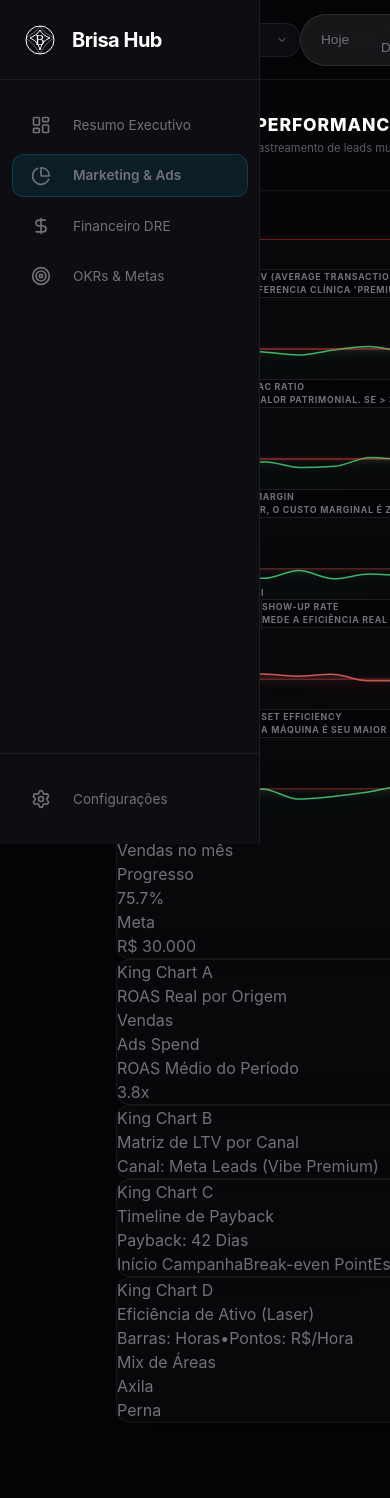
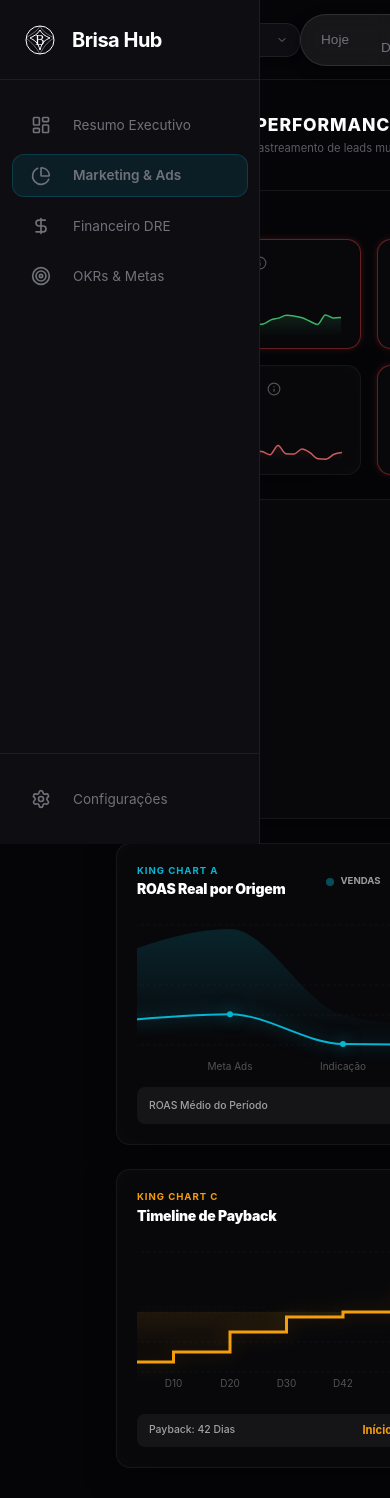
Before and after one commit to caiogaia3/brisa-laser, a React (Vite) app in the folder hub/: page /marketing in a window 390 px wide. Shown: the top 1498 px of the page. Before the commit the page ends 1458 px from the top, so only its background shows below. Built offline with nearby package versions, Linux system fonts and the light colour scheme.

Commit message:
fix: restore layout by replacing Tailwind with native CSS/Inline Styles for production stability 💎🔥

```diff
--- a/hub/src/components/Charts/KingChart_Asset.tsx
+++ b/hub/src/components/Charts/KingChart_Asset.tsx
@@ -7,20 +7,13 @@ interface KingChartAssetProps {
 
 const KingChart_Asset: React.FC<KingChartAssetProps> = ({ data }) => {
   return (
-    <div className="liquid-glass p-5 flex flex-col h-full">
-      <div className="flex items-center justify-between mb-4">
-        <div>
-          <div className="text-[0.6rem] font-bold text-cyan-400 uppercase tracking-widest">King Chart D</div>
-          <div className="text-sm font-black text-white tracking-tight">Eficiência de Ativo (Laser)</div>
-        </div>
-        <div className="flex gap-2 text-[0.5rem] font-bold text-white/40 uppercase tracking-widest">
-           <span>Barras: Horas</span>
-           <span>•</span>
-           <span className="text-cyan-400">Pontos: R$/Hora</span>
-        </div>
+    <div className="liquid-glass" style={{ padding: '20px', display: 'flex', flexDirection: 'column', height: '100%' }}>
+      <div style={{ marginBottom: '16px' }}>
+        <div style={{ fontSize: '0.6rem', fontWeight: 700, color: 'var(--color-success)', textTransform: 'uppercase', letterSpacing: '0.1em' }}>KING CHART D</div>
+        <div style={{ fontSize: '0.875rem', fontWeight: 900, color: 'white', letterSpacing: '-0.02em' }}>Eficiência de Ativo (Laser)</div>
       </div>
 
-      <div className="flex-1 min-h-[160px]">
+      <div style={{ flex: 1, minHeight: '160px' }}>
         <ResponsiveContainer width="100%" height="100%">
           <BarChart data={data} margin={{ top: 10, right: 10, left: -20, bottom: 0 }}>
             <CartesianGrid strokeDasharray="3 3" stroke="rgba(255,255,255,0.03)" vertical={false} />
@@ -29,7 +22,6 @@ const KingChart_Asset: React.FC<KingChartAssetProps> = ({ data }) => {
               axisLine={false}
               tickLine={false}
               tick={{ fontSize: 10, fill: 'rgba(255,255,255,0.3)' }}
-              dy={10}
             />
             <YAxis hide />
             <Tooltip
@@ -37,41 +29,28 @@ const KingChart_Asset: React.FC<KingChartAssetProps> = ({ data }) => {
                 background: 'rgba(5, 5, 8, 0.9)',
                 border: '1px solid rgba(255, 255, 255, 0.1)',
                 borderRadius: '12px',
-                fontSize: '11px',
-                backdropFilter: 'blur(20px)'
+                fontSize: '11px'
               }}
-              itemStyle={{ color: '#fff' }}
             />
             <Bar
               dataKey="hours"
-              fill="rgba(255,255,255,0.03)"
+              fill="rgba(34, 197, 94, 0.1)"
               radius={[4, 4, 0, 0]}
-              isAnimationActive={true}
+              stroke="var(--color-success)"
+              strokeDasharray="4 2"
             />
             <Bar
               dataKey="revenuePerHour"
-              fill="#06b6d4"
+              fill="var(--color-success)"
               radius={[4, 4, 0, 0]}
-              barSize={8}
-              isAnimationActive={true}
-              style={{ filter: 'drop-shadow(0 0 5px rgba(6, 182, 212, 0.3))' }}
+              style={{ filter: 'drop-shadow(0 0 8px rgba(34, 197, 94, 0.4))' }}
             />
           </BarChart>
         </ResponsiveContainer>
       </div>
 
-      <div className="mt-3 flex justify-between items-center text-[0.6rem] uppercase font-bold tracking-widest text-white/40">
-        <span>Mix de Áreas</span>
-        <div className="flex gap-4">
-          <div className="flex items-center gap-1.5">
-            <span className="text-white">Axila</span>
-            <div className="w-1 h-1 rounded-full bg-cyan-400" />
-          </div>
-          <div className="flex items-center gap-1.5">
-            <span className="text-white">Perna</span>
-            <div className="w-1 h-1 rounded-full bg-cyan-400" />
-          </div>
-        </div>
+      <div style={{ marginTop: '12px', display: 'flex', justifyContent: 'space-between', alignItems: 'center', backgroundColor: 'rgba(255, 255, 255, 0.05)', borderRadius: '8px', padding: '8px 12px' }}>
+        <div style={{ fontSize: '0.65rem', color: 'rgba(255, 255, 255, 0.6)', fontWeight: 500 }}>Mix de Áreas: Coxa/Perna</div>
       </div>
     </div>
   );
--- a/hub/src/components/Charts/KingChart_LTV.tsx
+++ b/hub/src/components/Charts/KingChart_LTV.tsx
@@ -7,41 +7,40 @@ interface KingChartLTVProps {
 
 const KingChart_LTV: React.FC<KingChartLTVProps> = ({ data }) => {
   return (
-    <div className="liquid-glass p-5 flex flex-col h-full relative overflow-hidden">
-      {/* Background Atmosphere Blur */}
-      <div className="absolute inset-0 radar-atmosphere opacity-30 pointer-events-none" />
-
-      <div className="relative z-10 mb-2">
-        <div className="text-[0.6rem] font-bold text-cyan-400 uppercase tracking-widest">King Chart B</div>
-        <div className="text-sm font-black text-white tracking-tight">Matriz de LTV por Canal</div>
+    <div className="liquid-glass" style={{ padding: '20px', display: 'flex', flexDirection: 'column', height: '100%' }}>
+      <div style={{ marginBottom: '16px' }}>
+        <div style={{ fontSize: '0.6rem', fontWeight: 700, color: 'var(--color-secondary)', textTransform: 'uppercase', letterSpacing: '0.1em' }}>KING CHART B</div>
+        <div style={{ fontSize: '0.875rem', fontWeight: 900, color: 'white', letterSpacing: '-0.02em' }}>Matriz de LTV por Canal</div>
       </div>
 
-      <div className="flex-1 min-h-[160px] relative z-10">
+      <div style={{ flex: 1, minHeight: '160px', position: 'relative' }}>
+        {/* Atmospheric Blur Background */}
+        <div style={{
+          position: 'absolute', top: '50%', left: '50%', transform: 'translate(-50%, -50%)',
+          width: '120px', height: '120px', background: 'var(--color-secondary)',
+          filter: 'blur(60px)', opacity: 0.1, pointerEvents: 'none'
+        }} />
+
         <ResponsiveContainer width="100%" height="100%">
-          <RadarChart cx="50%" cy="50%" outerRadius="70%" data={data}>
+          <RadarChart cx="50%" cy="50%" outerRadius="80%" data={data}>
             <PolarGrid stroke="rgba(255,255,255,0.05)" />
             <PolarAngleAxis
               dataKey="subject"
-              tick={{ fill: 'rgba(255,255,255,0.4)', fontSize: 9, fontWeight: 700 }}
+              tick={{ fill: 'rgba(255,255,255,0.4)', fontSize: 9, fontWeight: 600 }}
             />
             <Radar
               name="Intelligence"
               dataKey="value"
-              stroke="#06b6d4"
-              strokeWidth={2}
-              fill="#06b6d4"
+              stroke="var(--color-secondary)"
+              fill="var(--color-secondary)"
               fillOpacity={0.2}
-              isAnimationActive={true}
-              style={{ filter: 'drop-shadow(0 0 10px rgba(6, 182, 212, 0.4))' }}
             />
           </RadarChart>
         </ResponsiveContainer>
       </div>
 
-      <div className="mt-2 text-center relative z-10">
-        <div className="inline-block px-3 py-1 bg-cyan-500/10 rounded-full border border-cyan-500/20 text-[0.6rem] font-bold text-cyan-400 uppercase tracking-widest">
-           Canal: Meta Leads (Vibe Premium)
-        </div>
+      <div style={{ marginTop: '12px', display: 'flex', justifyContent: 'space-between', alignItems: 'center', backgroundColor: 'rgba(255, 255, 255, 0.05)', borderRadius: '8px', padding: '8px 12px' }}>
+        <div style={{ fontSize: '0.65rem', color: 'rgba(255, 255, 255, 0.6)', fontWeight: 500 }}>Canal: Meta Leads (Vibe Premium)</div>
       </div>
     </div>
   );
--- a/hub/src/components/Charts/KingChart_Payback.tsx
+++ b/hub/src/components/Charts/KingChart_Payback.tsx
@@ -1,5 +1,5 @@
 import React from 'react';
-import { AreaChart, Area, XAxis, YAxis, CartesianGrid, Tooltip, ResponsiveContainer, ReferenceLine } from 'recharts';
+import { Area, XAxis, YAxis, CartesianGrid, Tooltip, ResponsiveContainer, AreaChart } from 'recharts';
 
 interface KingChartPaybackProps {
   data: any[];
@@ -7,26 +7,19 @@ interface KingChartPaybackProps {
 
 const KingChart_Payback: React.FC<KingChartPaybackProps> = ({ data }) => {
   return (
-    <div className="liquid-glass p-5 flex flex-col h-full">
-      <div className="flex items-center justify-between mb-4">
-        <div>
-          <div className="text-[0.6rem] font-bold text-cyan-400 uppercase tracking-widest">King Chart C</div>
-          <div className="text-sm font-black text-white tracking-tight">Timeline de Payback</div>
-        </div>
-        <div className="px-2 py-0.5 rounded bg-emerald-500/10 border border-emerald-500/20 text-[0.55rem] font-bold text-emerald-400 uppercase tracking-widest">
-           Payback: 42 Dias
-        </div>
+    <div className="liquid-glass" style={{ padding: '20px', display: 'flex', flexDirection: 'column', height: '100%' }}>
+      <div style={{ marginBottom: '16px' }}>
+        <div style={{ fontSize: '0.6rem', fontWeight: 700, color: 'var(--color-warning)', textTransform: 'uppercase', letterSpacing: '0.1em' }}>KING CHART C</div>
+        <div style={{ fontSize: '0.875rem', fontWeight: 900, color: 'white', letterSpacing: '-0.02em' }}>Timeline de Payback</div>
       </div>
 
-      <div className="flex-1 min-h-[160px]">
+      <div style={{ flex: 1, minHeight: '160px' }}>
         <ResponsiveContainer width="100%" height="100%">
           <AreaChart data={data} margin={{ top: 10, right: 10, left: -20, bottom: 0 }}>
             <defs>
-              <linearGradient id="splitColor" x1="0" y1="0" x2="0" y2="1">
-                <stop offset={0} stopColor="#4ade80" stopOpacity={0.4} />
-                <stop offset={0.5} stopColor="#4ade80" stopOpacity={0.1} />
-                <stop offset={0.5} stopColor="#f87171" stopOpacity={0.1} />
-                <stop offset={1} stopColor="#f87171" stopOpacity={0.4} />
+              <linearGradient id="colorPayback" x1="0" y1="0" x2="0" y2="1">
+                <stop offset="5%" stopColor="var(--color-warning)" stopOpacity={0.2}/>
+                <stop offset="95%" stopColor="var(--color-warning)" stopOpacity={0}/>
               </linearGradient>
             </defs>
             <CartesianGrid strokeDasharray="3 3" stroke="rgba(255,255,255,0.03)" vertical={false} />
@@ -35,37 +28,32 @@ const KingChart_Payback: React.FC<KingChartPaybackProps> = ({ data }) => {
               axisLine={false}
               tickLine={false}
               tick={{ fontSize: 10, fill: 'rgba(255,255,255,0.3)' }}
-              dy={10}
             />
-            <YAxis hide />
+            <YAxis hide domain={['auto', 'auto']} />
             <Tooltip
               contentStyle={{
                 background: 'rgba(5, 5, 8, 0.9)',
                 border: '1px solid rgba(255, 255, 255, 0.1)',
                 borderRadius: '12px',
-                fontSize: '11px',
-                backdropFilter: 'blur(20px)'
+                fontSize: '11px'
               }}
-              itemStyle={{ color: '#fff' }}
             />
-            <ReferenceLine y={0} stroke="rgba(255,255,255,0.1)" strokeWidth={1} />
             <Area
-              type="step"
+              type="stepAfter"
               dataKey="value"
-              stroke="#06b6d4"
-              strokeWidth={2}
-              fill="url(#splitColor)"
-              isAnimationActive={true}
-              style={{ filter: 'drop-shadow(0 0 5px rgba(6, 182, 212, 0.3))' }}
+              stroke="var(--color-warning)"
+              strokeWidth={3}
+              fillOpacity={1}
+              fill="url(#colorPayback)"
+              style={{ filter: 'drop-shadow(0 0 10px rgba(245, 158, 11, 0.3))' }}
             />
           </AreaChart>
         </ResponsiveContainer>
       </div>
 
-      <div className="mt-3 flex justify-between items-center text-[0.6rem] uppercase font-bold tracking-widest text-white/40">
-        <span>Início Campanha</span>
-        <span>Break-even Point</span>
-        <span>Escala</span>
+      <div style={{ marginTop: '12px', display: 'flex', justifyContent: 'space-between', alignItems: 'center', backgroundColor: 'rgba(255, 255, 255, 0.05)', borderRadius: '8px', padding: '8px 12px' }}>
+        <div style={{ fontSize: '0.65rem', color: 'rgba(255, 255, 255, 0.6)', fontWeight: 500 }}>Payback: 42 Dias</div>
+        <div style={{ fontSize: '0.7rem', fontWeight: 700, color: 'var(--color-warning)' }}>Início Campanha</div>
       </div>
     </div>
   );
--- a/hub/src/components/Charts/KingChart_ROAS.tsx
+++ b/hub/src/components/Charts/KingChart_ROAS.tsx
@@ -7,25 +7,25 @@ interface KingChartROASProps {
 
 const KingChart_ROAS: React.FC<KingChartROASProps> = ({ data }) => {
   return (
-    <div className="liquid-glass p-5 flex flex-col h-full">
-      <div className="flex items-center justify-between mb-4">
+    <div className="liquid-glass" style={{ padding: '20px', display: 'flex', flexDirection: 'column', height: '100%' }}>
+      <div style={{ display: 'flex', alignItems: 'center', justifyContent: 'space-between', marginBottom: '16px' }}>
         <div>
-          <div className="text-[0.6rem] font-bold text-cyan-400 uppercase tracking-widest">King Chart A</div>
-          <div className="text-sm font-black text-white tracking-tight">ROAS Real por Origem</div>
+          <div style={{ fontSize: '0.6rem', fontWeight: 700, color: 'var(--color-primary)', uppercase: 'true', letterSpacing: '0.1em' } as any}>KING CHART A</div>
+          <div style={{ fontSize: '0.875rem', fontWeight: 900, color: 'white', letterSpacing: '-0.02em' }}>ROAS Real por Origem</div>
         </div>
-        <div className="flex gap-4">
-          <div className="flex items-center gap-1.5">
-            <div className="w-2 h-2 rounded-full bg-cyan-500/40" />
-            <span className="text-[0.6rem] text-white/60 uppercase font-bold">Vendas</span>
+        <div style={{ display: 'flex', gap: '16px' }}>
+          <div style={{ display: 'flex', alignItems: 'center', gap: '6px' }}>
+            <div style={{ width: '8px', height: '8px', borderRadius: '50%', backgroundColor: 'rgba(6, 182, 212, 0.4)' }} />
+            <span style={{ fontSize: '0.6rem', color: 'rgba(255, 255, 255, 0.6)', fontWeight: 700, textTransform: 'uppercase' }}>Vendas</span>
           </div>
-          <div className="flex items-center gap-1.5">
-            <div className="w-2 h-2 rounded-full bg-cyan-400" />
-            <span className="text-[0.6rem] text-white/60 uppercase font-bold">Ads Spend</span>
+          <div style={{ display: 'flex', alignItems: 'center', gap: '6px' }}>
+            <div style={{ width: '8px', height: '8px', borderRadius: '50%', backgroundColor: 'var(--color-primary)' }} />
+            <span style={{ fontSize: '0.6rem', color: 'rgba(255, 255, 255, 0.6)', fontWeight: 700, textTransform: 'uppercase' }}>Ads Spend</span>
           </div>
         </div>
       </div>
 
-      <div className="flex-1 min-h-[160px]">
+      <div style={{ flex: 1, minHeight: '160px' }}>
         <ResponsiveContainer width="100%" height="100%">
           <ComposedChart data={data} margin={{ top: 10, right: 10, left: -20, bottom: 0 }}>
             <defs>
@@ -75,9 +75,9 @@ const KingChart_ROAS: React.FC<KingChartROASProps> = ({ data }) => {
         </ResponsiveContainer>
       </div>
 
-      <div className="mt-3 flex justify-between items-center bg-white/5 rounded-lg p-2 px-3">
-        <div className="text-[0.65rem] text-white/60 font-medium">ROAS Médio do Período</div>
-        <div className="text-sm font-black text-cyan-400">3.8x</div>
+      <div style={{ marginTop: '12px', display: 'flex', justifyContent: 'space-between', alignItems: 'center', backgroundColor: 'rgba(255, 255, 255, 0.05)', borderRadius: '8px', padding: '8px 12px' }}>
+        <div style={{ fontSize: '0.65rem', color: 'rgba(255, 255, 255, 0.6)', fontWeight: 500 }}>ROAS Médio do Período</div>
+        <div style={{ fontSize: '0.875rem', fontWeight: 900, color: 'var(--color-primary)' }}>3.8x</div>
       </div>
     </div>
   );
--- a/hub/src/components/Charts/ZanduDonut.tsx
+++ b/hub/src/components/Charts/ZanduDonut.tsx
@@ -1,82 +1,61 @@
 import React from 'react';
-import { PieChart, Pie, Cell, ResponsiveContainer } from 'recharts';
 
 interface ZanduDonutProps {
   value: number;
   target: number;
   label: string;
-  subValue?: string;
-  color?: string;
+  subValue: string;
 }
 
-const ZanduDonut: React.FC<ZanduDonutProps> = ({
-  value,
-  target,
-  label,
-  subValue,
-  color = '#06b6d4'
-}) => {
+const ZanduDonut: React.FC<ZanduDonutProps> = ({ value, target, label, subValue }) => {
   const percentage = Math.min((value / target) * 100, 100);
-  const remaining = Math.max(0, 100 - percentage);
-
-  const data = [
-    { name: 'Progress', value: percentage },
-    { name: 'Remaining', value: remaining }
-  ];
+  const radius = 70;
+  const circumference = 2 * Math.PI * radius;
+  const offset = circumference - (percentage / 100) * circumference;
 
   return (
-    <div className="liquid-glass p-6 h-full flex flex-col items-center justify-center relative overflow-hidden">
-      {/* Background Atmosphere */}
-      <div className="absolute inset-0 radar-atmosphere opacity-20" />
+    <div className="liquid-glass" style={{ padding: '24px', height: '100%', display: 'flex', flexDirection: 'column', alignItems: 'center', justifyContent: 'center', position: 'relative', overflow: 'hidden' }}>
+      {/* Background Decorative Circles */}
+      <div style={{ position: 'absolute', top: '-20px', right: '-20px', width: '100px', height: '100px', background: 'var(--color-primary)', opacity: 0.05, filter: 'blur(40px)', borderRadius: '50%' }} />
 
-      <div className="w-full h-48 relative z-10">
-        <ResponsiveContainer width="100%" height="100%">
-          <PieChart>
-            <Pie
-              data={data}
-              cx="50%"
-              cy="50%"
-              innerRadius={65}
-              outerRadius={80}
-              startAngle={90}
-              endAngle={450}
-              paddingAngle={0}
-              dataKey="value"
-              stroke="none"
-              isAnimationActive={true}
-            >
-              <Cell fill={color} style={{ filter: `drop-shadow(0 0 8px ${color}60)` }} />
-              <Cell fill="rgba(255, 255, 255, 0.05)" />
-            </Pie>
-          </PieChart>
-        </ResponsiveContainer>
+      <div style={{ position: 'relative', width: '180px', height: '180px', display: 'flex', alignItems: 'center', justifyContent: 'center' }}>
+        <svg width="180" height="180" viewBox="0 0 180 180" style={{ transform: 'rotate(-90deg)' }}>
+          {/* Base Circle */}
+          <circle
+            cx="90" cy="90" r={radius}
+            fill="transparent"
+            stroke="rgba(255,255,255,0.05)"
+            strokeWidth="12"
+          />
+          {/* Progress Circle (Glow) */}
+          <circle
+            cx="90" cy="90" r={radius}
+            fill="transparent"
+            stroke="var(--color-primary)"
+            strokeWidth="12"
+            strokeDasharray={circumference}
+            strokeDashoffset={offset}
+            strokeLinecap="round"
+            style={{
+              transition: 'stroke-dashoffset 1s ease-out',
+              filter: 'drop-shadow(0 0 8px var(--color-primary))'
+            }}
+          />
+        </svg>
 
-        {/* Central Content */}
-        <div className="absolute inset-0 flex flex-col items-center justify-center pointer-events-none">
-          {subValue && (
-            <div className="text-[0.65rem] font-bold text-white/40 uppercase tracking-widest mb-1">
-              {subValue}
-            </div>
-          )}
-          <div className="text-2xl font-black text-white tracking-tighter">
+        {/* Center Content */}
+        <div style={{ position: 'absolute', textAlign: 'center', display: 'flex', flexDirection: 'column' }}>
+          <span style={{ fontSize: '0.65rem', fontWeight: 700, color: 'rgba(255, 255, 255, 0.4)', textTransform: 'uppercase', letterSpacing: '0.1em' }}>{subValue}</span>
+          <span style={{ fontSize: '1.25rem', fontWeight: 900, color: 'white', marginTop: '2px' }}>
             R$ {value.toLocaleString('pt-BR', { minimumFractionDigits: 2 })}
-          </div>
-          <div className="text-[0.65rem] font-bold text-white/60 uppercase tracking-widest mt-1">
-            {label}
-          </div>
+          </span>
+          <span style={{ fontSize: '0.75rem', fontWeight: 700, color: 'var(--color-primary)', marginTop: '2px' }}>{percentage.toFixed(1)}%</span>
         </div>
       </div>
 
-      {/* Footer Info */}
-      <div className="mt-4 flex gap-8 z-10">
-        <div className="text-center">
-          <div className="text-[0.55rem] text-white/40 uppercase font-bold tracking-wider mb-0.5">Progresso</div>
-          <div className="text-sm font-bold text-cyan-400">{percentage.toFixed(1)}%</div>
-        </div>
-        <div className="text-center">
-          <div className="text-[0.55rem] text-white/40 uppercase font-bold tracking-wider mb-0.5">Meta</div>
-          <div className="text-sm font-bold text-white/80">R$ {target.toLocaleString('pt-BR')}</div>
-        </div>
+      <div style={{ marginTop: '20px', textAlign: 'center' }}>
+        <div style={{ fontSize: '0.875rem', fontWeight: 800, color: 'white' }}>{label}</div>
+        <div style={{ fontSize: '0.65rem', color: 'rgba(255, 255, 255, 0.4)', marginTop: '4px' }}>Meta: R$ {target.toLocaleString('pt-BR')}</div>
       </div>
     </div>
   );
--- a/hub/src/components/Common/InfoTooltip.tsx
+++ b/hub/src/components/Common/InfoTooltip.tsx
@@ -1,4 +1,5 @@
-import React from 'react';
+import React, { useState } from 'react';
+import { Info } from 'lucide-react';
 
 interface InfoTooltipProps {
   title: string;
@@ -6,17 +7,67 @@ interface InfoTooltipProps {
 }
 
 const InfoTooltip: React.FC<InfoTooltipProps> = ({ title, content }) => {
+  const [isVisible, setIsVisible] = useState(false);
+
   return (
-    <div className="relative inline-block ml-1.5 align-middle">
-      <div className="info-icon">i</div>
-      <div className="info-tooltip-content">
-        <div className="text-[0.65rem] font-bold text-cyan-400 uppercase tracking-wider mb-1">
-          {title}
+    <div
+      style={{ position: 'relative', display: 'inline-flex', alignItems: 'center', marginLeft: '6px' }}
+      onMouseEnter={() => setIsVisible(true)}
+      onMouseLeave={() => setIsVisible(false)}
+    >
+      <Info
+        size={14}
+        style={{
+          cursor: 'help',
+          color: isVisible ? 'var(--color-primary)' : 'rgba(255, 255, 255, 0.3)',
+          transition: 'color 0.2s'
+        }}
+      />
+
+      {isVisible && (
+        <div style={{
+          position: 'absolute',
+          bottom: '100%',
+          left: '50%',
+          transform: 'translateX(-50%)',
+          marginBottom: '10px',
+          width: '220px',
+          padding: '12px',
+          background: 'rgba(10, 10, 15, 0.95)',
+          backdropFilter: 'blur(20px)',
+          border: '1px solid rgba(255, 255, 255, 0.1)',
+          borderRadius: '12px',
+          boxShadow: '0 10px 30px rgba(0, 0, 0, 0.5)',
+          zIndex: 100,
+          pointerEvents: 'none',
+          animation: 'fade-in-up 0.2s ease-out'
+        }}>
+          <div style={{ fontSize: '0.7rem', fontWeight: 900, color: 'var(--color-primary)', textTransform: 'uppercase', marginBottom: '4px', letterSpacing: '0.05em' }}>
+            {title}
+          </div>
+          <div style={{ fontSize: '0.75rem', color: 'rgba(255, 255, 255, 0.8)', lineHeight: '1.4', fontWeight: 400 }}>
+            {content}
+          </div>
+
+          {/* Arrow */}
+          <div style={{
+            position: 'absolute',
+            top: '100%',
+            left: '50%',
+            transform: 'translateX(-50%)',
+            borderWidth: '6px',
+            borderStyle: 'solid',
+            borderColor: 'rgba(255, 255, 255, 0.1) transparent transparent transparent'
+          }} />
         </div>
-        <div className="text-[0.7rem] text-white/80 leading-relaxed font-medium">
-          {content}
-        </div>
-      </div>
+      )}
+
+      <style>{`
+        @keyframes fade-in-up {
+          from { opacity: 0; transform: translateX(-50%) translateY(10px); }
+          to { opacity: 1; transform: translateX(-50%) translateY(0); }
+        }
+      `}</style>
     </div>
   );
 };
--- a/hub/src/components/Dashboard/SummaryTab.tsx
+++ b/hub/src/components/Dashboard/SummaryTab.tsx
@@ -89,19 +89,27 @@ const SummaryTab: React.FC = () => {
   ];
 
   return (
-    <div className="flex flex-col gap-6 animate-in fade-in duration-700">
+    <div style={{ display: 'flex', flexDirection: 'column', gap: '24px' }}>
       {/* 🚀 Top Row: The 5 King KPIs */}
-      <div className="grid grid-cols-1 md:grid-cols-5 gap-4">
+      <div style={{
+        display: 'grid',
+        gridTemplateColumns: 'repeat(auto-fit, minmax(200px, 1fr))',
+        gap: '16px'
+      }}>
         {kingKPIs.map((kpi, index) => (
           <KPICard key={index} {...kpi} />
         ))}
       </div>
 
       {/* 📊 High-Density Intelligence Grid */}
-      <div className="grid grid-cols-1 lg:grid-cols-12 gap-6">
+      <div style={{
+        display: 'grid',
+        gridTemplateColumns: 'repeat(12, 1fr)',
+        gap: '24px'
+      }}>
 
         {/* Sales Progress (Zandu Style) */}
-        <div className="lg:col-span-12 xl:col-span-4 h-[320px]">
+        <div style={{ gridColumn: 'span 4', height: '320px' }} className="mobile-col-12">
           <ZanduDonut
             value={22720.50}
             target={30000}
@@ -111,13 +119,30 @@ const SummaryTab: React.FC = () => {
         </div>
 
         {/* King Charts Grid (Cross-Metric Analysis) */}
-        <div className="lg:col-span-12 xl:col-span-8 grid grid-cols-1 md:grid-cols-2 gap-6">
-          <KingChart_ROAS data={roasData} />
-          <KingChart_LTV data={ltvData} />
-          <KingChart_Payback data={paybackData} />
-          <KingChart_Asset data={assetData} />
+        <div style={{ gridColumn: 'span 8' }} className="mobile-col-12">
+          <div style={{
+            display: 'grid',
+            gridTemplateColumns: 'repeat(2, 1fr)',
+            gap: '24px'
+          }}>
+            <KingChart_ROAS data={roasData} />
+            <KingChart_LTV data={ltvData} />
+            <KingChart_Payback data={paybackData} />
+            <KingChart_Asset data={assetData} />
+          </div>
         </div>
       </div>
+
+      <style>{`
+        @media (max-width: 1200px) {
+          .mobile-col-12 { grid-column: span 12 !important; }
+        }
+        @media (max-width: 768px) {
+          div[style*="gridTemplateColumns: repeat(2, 1fr)"] {
+            grid-template-columns: 1fr !important;
+          }
+        }
+      `}</style>
     </div>
   );
 };
```
